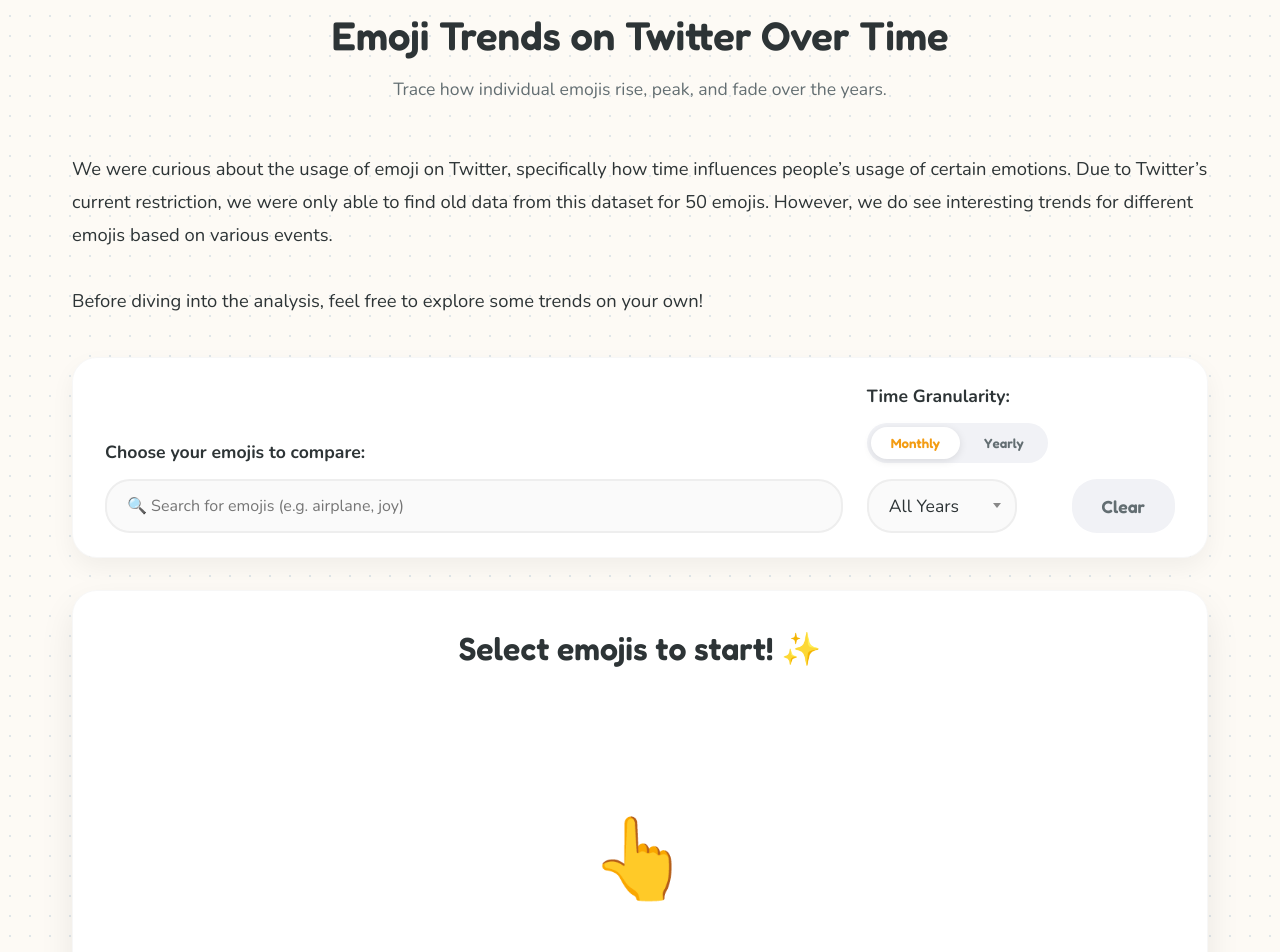
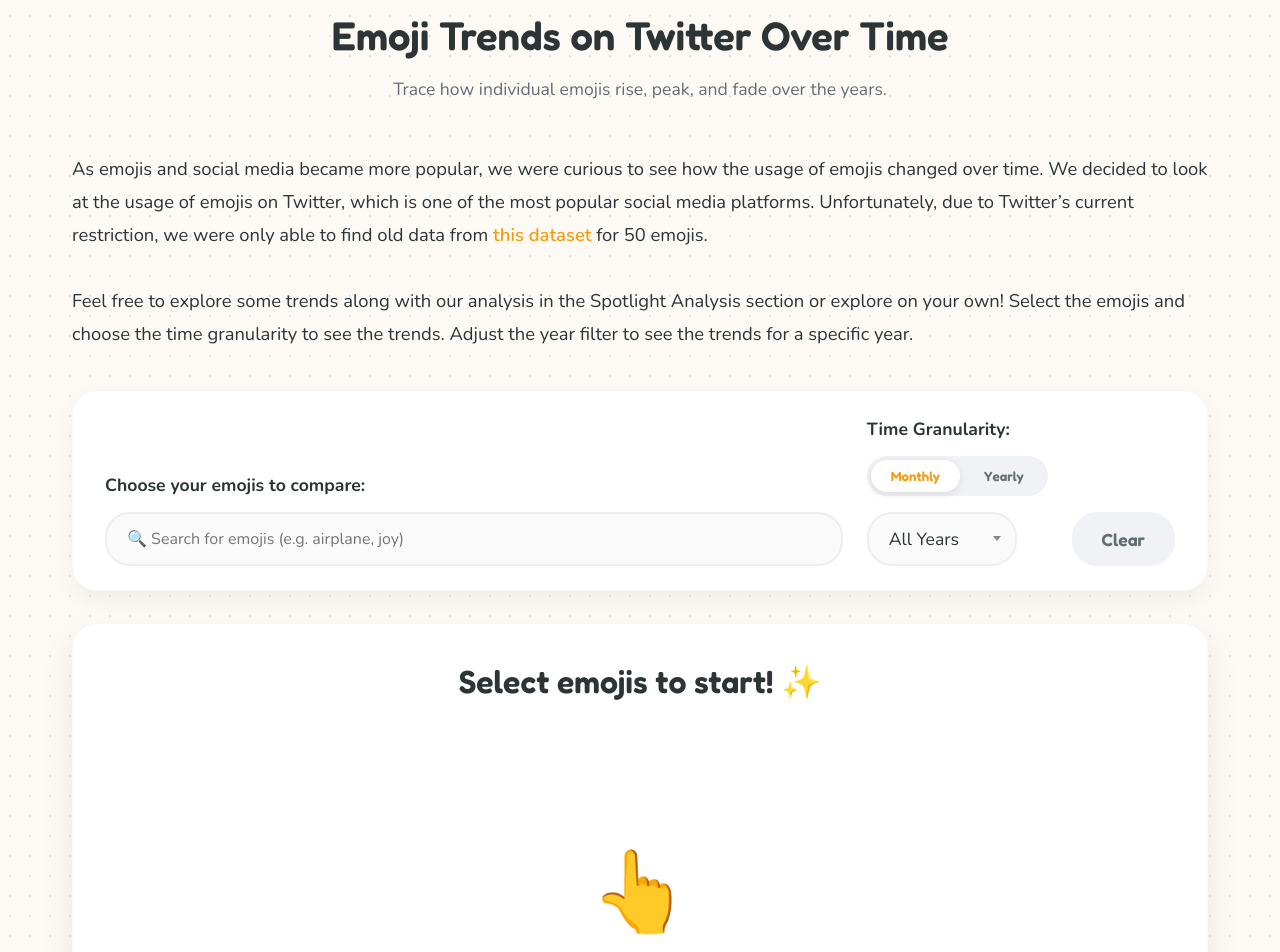
Before and after one commit to eleanorpeng/cs448b-final-project, a website: page index.html in a window 1280 px wide. Shown: the part 5474-6426 px from the top of the page. Drawn offline with nearby package versions, Linux system fonts and the light colour scheme; no server answers.

Commit message:
Modified content.

```diff
--- a/index.html
+++ b/index.html
@@ -182,12 +182,20 @@
 
       <div class="text-content">
         <p>
-          We were curious about the usage of emoji on Twitter, specifically how
-          time influences people’s usage of certain emotions. Due to Twitter’s
-          current restriction, we were only able to find old data from this
-          dataset for 50 emojis. However, we do see interesting trends for
-          different emojis based on various events. <br /><br />Before diving
-          into the analysis, feel free to explore some trends on your own!
+          As emojis and social media became more popular, we were curious to see
+          how the usage of emojis changed over time. We decided to look at the
+          usage of emojis on Twitter, which is one of the most popular social
+          media platforms. Unfortunately, due to Twitter’s current restriction,
+          we were only able to find old data from
+          <a href="https://github.com/enric1994/emoji_trends" target="_blank"
+            >this dataset</a
+          >
+          for 50 emojis. <br /><br />
+
+          Feel free to explore some trends along with our analysis in the
+          Spotlight Analysis section or explore on your own! Select the emojis
+          and choose the time granularity to see the trends. Adjust the year
+          filter to see the trends for a specific year.
         </p>
       </div>
 
```
